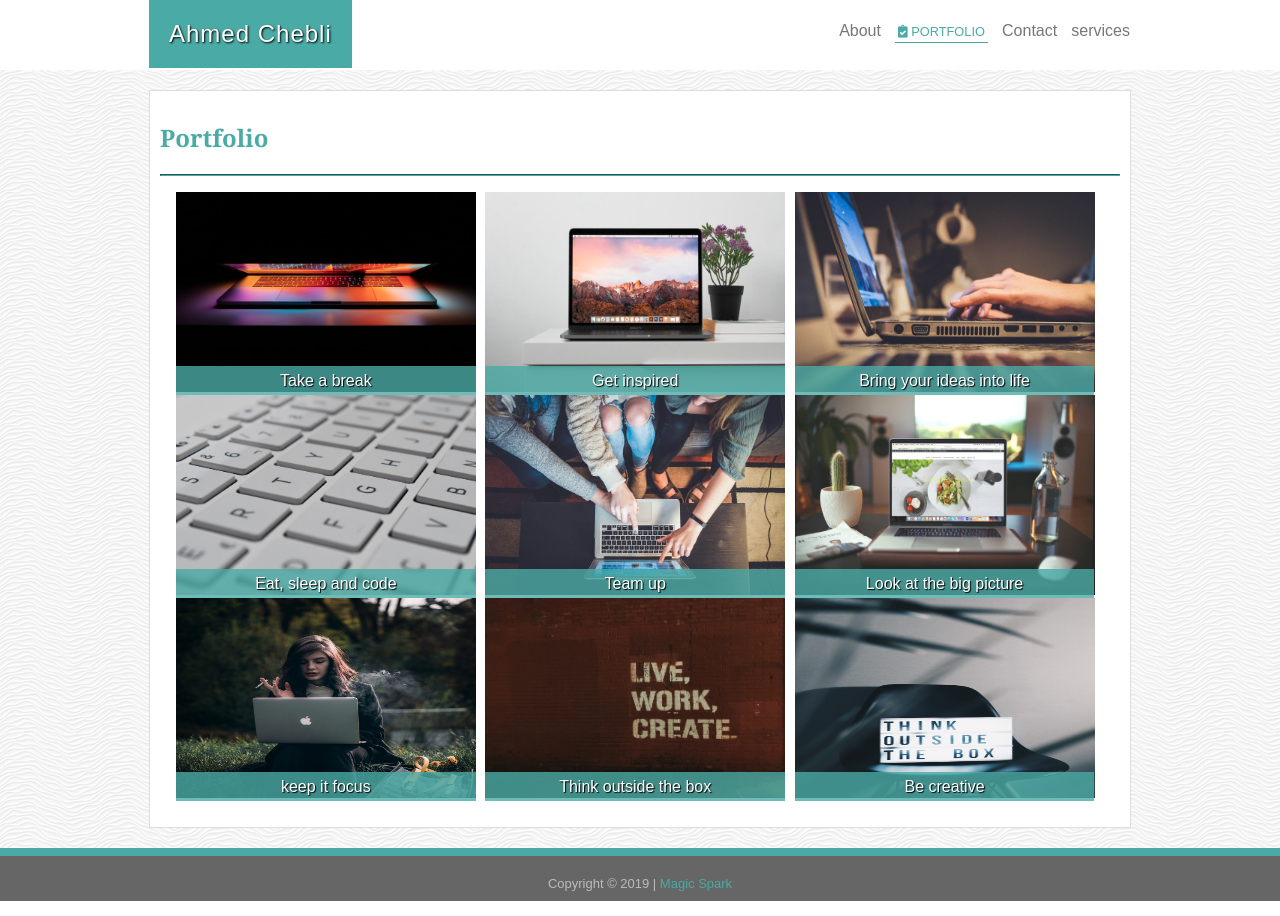
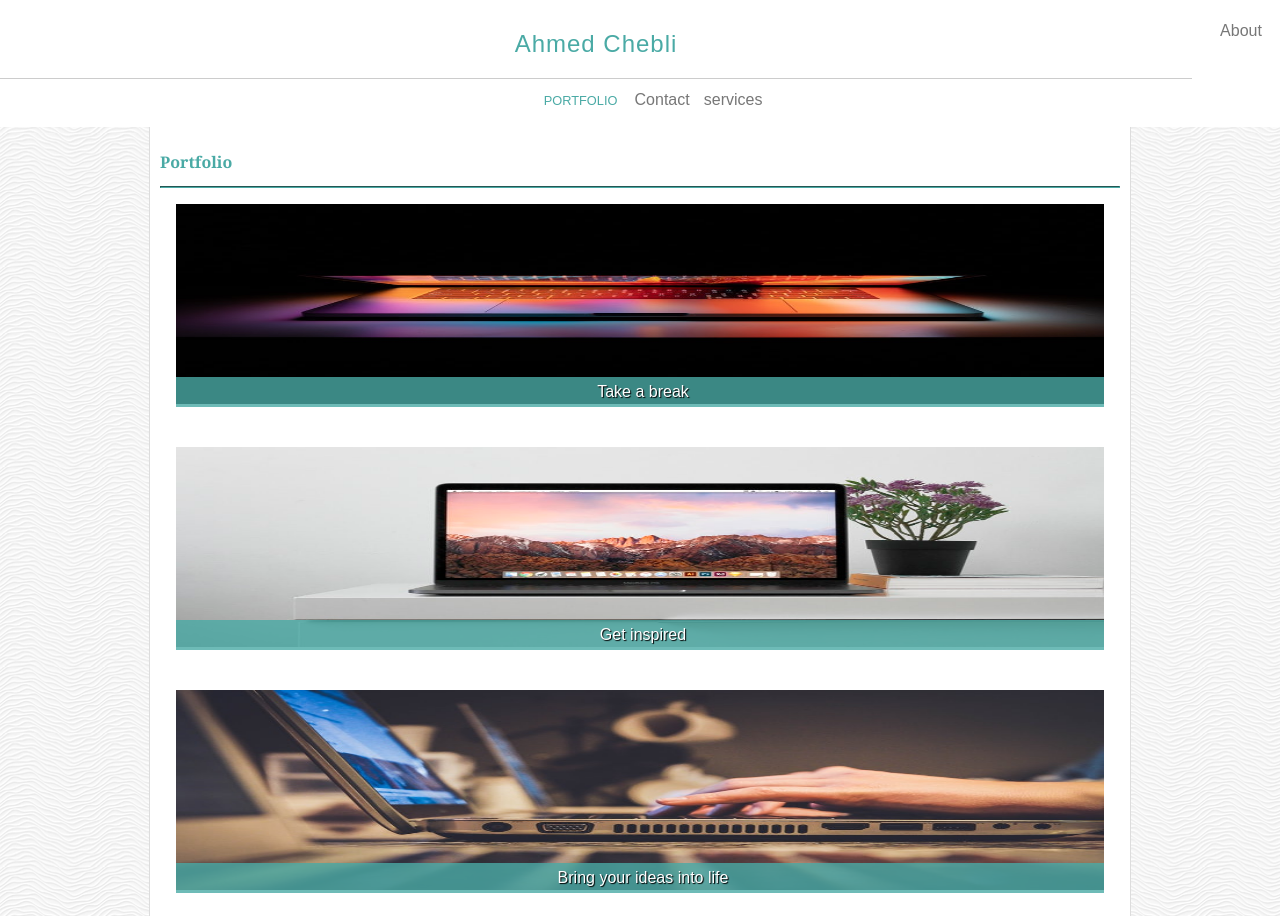
Before and after one commit to Soliperso/Basic-Portfolio, a plain HTML site: page portfolio.html in a window 1280 px wide. Shown: the top 916 px of the page. Drawn offline with Linux system fonts and the light colour scheme.

Commit message:
Added responsiveness to the landscap mode

```diff
--- a/assets/css/style.css
+++ b/assets/css/style.css
@@ -340,8 +340,10 @@ hr {
 
 
 /*************************
-    MEDIA QURIES
+    MEDIA QURRIES
 **************************/
+
+/* Portrait Mode */
 @media screen and (max-width: 568px) {
     #logo {
         width: 90%;
@@ -398,3 +400,51 @@ hr {
     }
 
 }
+
+/* Landscap Mode */
+@media only screen and (orientation: landscape) {
+    i {
+        visibility: hidden;
+    }
+    #logo {
+        width: 90%;
+        margin: 10px auto;
+        font-size: 24px;
+        text-align: center;
+        background-color: #fff;
+        color: #4aaaa5;
+        text-shadow: none;
+        border-bottom: 1px solid #ccc;
+    }
+
+    .menu {
+        width: 100%;
+        margin: 15px auto;
+        float: none;
+        text-align: center;
+    }
+
+    h2 {
+        margin-top: 50px;
+        font-size: 16px;
+    }
+
+    a.active {
+        border-bottom: none;
+    }
+    .image-tabs p {
+        width: 100%;
+        top: 72%;
+    }
+
+    .picture-wrapper .image-tabs, img {
+        width: 100%;
+        margin: 0 0 20px 0;
+    }
+
+    .contact {
+        margin-left: 10px;
+    }
+
+
+  }
```
Also changed, not shown: services.html (+37 -6 lines).
